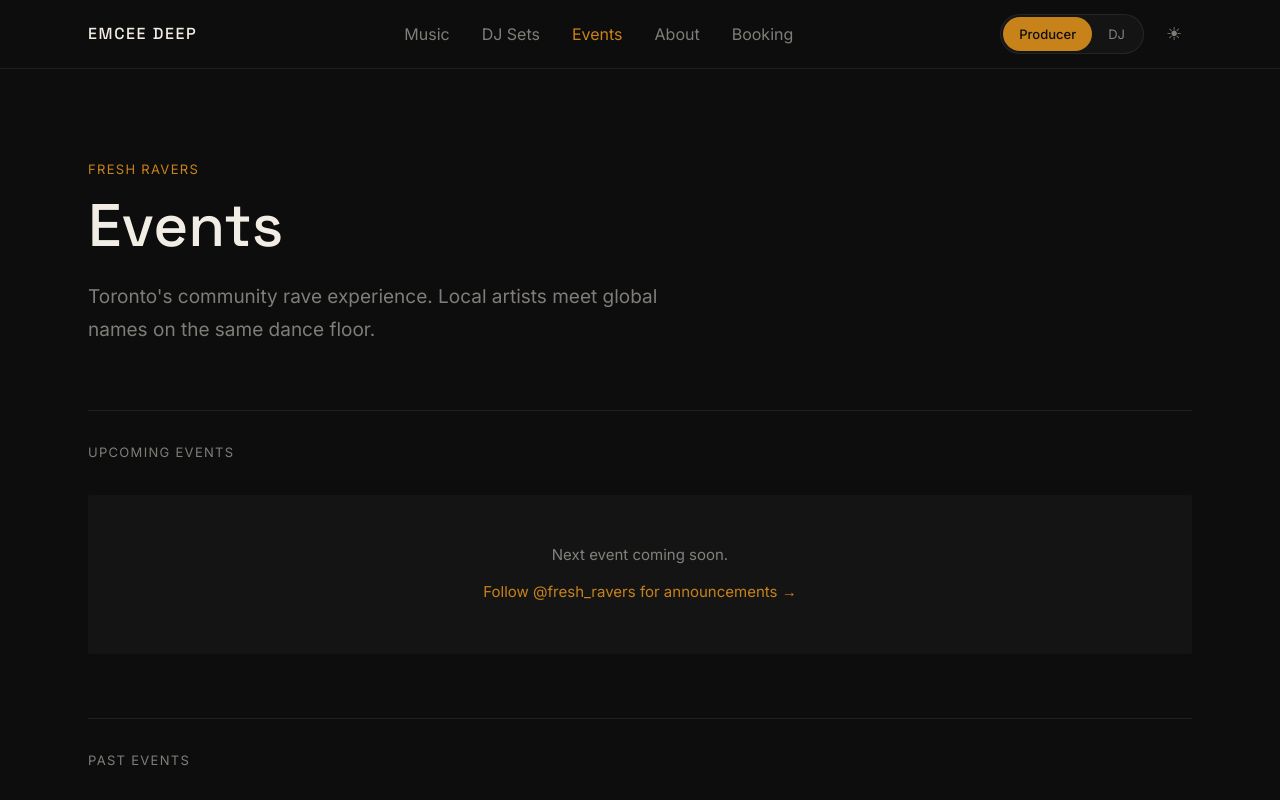
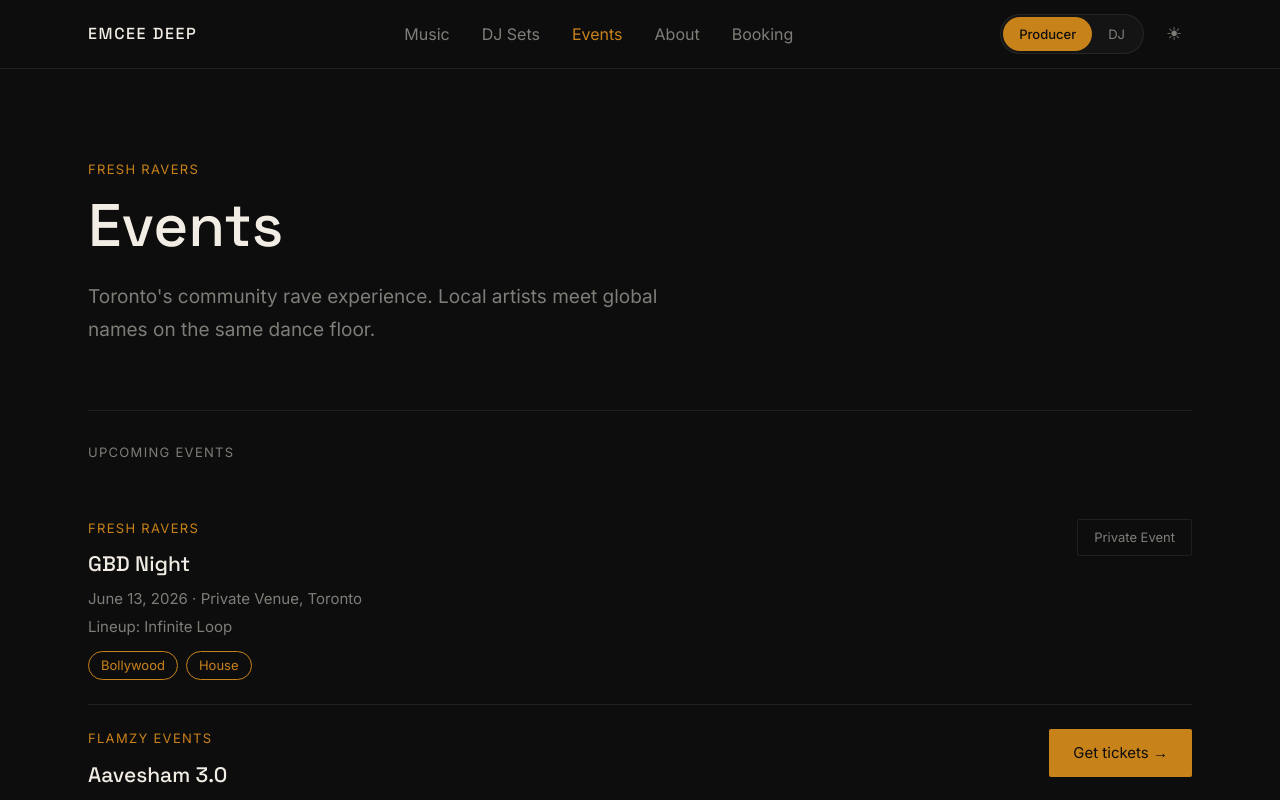
Before and after one commit to sudhi14/emcee_deep_brand_website, a React (Vite) app: page /events in a window 1280 px wide. Shown: the top 800 px of the page. Built offline with nearby package versions, Linux system fonts and the light colour scheme.

Commit message:
Adding events page

```diff
--- /dev/null
+++ b/src/data/events.json
@@ -0,0 +1,49 @@
+{
+  "upcoming": [
+    {
+      "title": "GBD Night",
+      "date": "2026-06-13",
+      "venue": "Private Venue, Toronto",
+      "ticketUrl": "",
+      "lineup": [
+        "Infinite Loop"
+      ],
+      "tags": [
+        "Bollywood",
+        "House"
+      ],
+      "presentedBy": "Fresh Ravers",
+      "private": true
+    },
+    {
+      "title": "Aavesham 3.0",
+      "date": "2026-06-19",
+      "venue": "Dopamine Lounge, Toronto",
+      "ticketUrl": "https://www.eventbrite.ca/e/aavesham-ep3-midnight-euphoria-toronto-tickets-1990287557662?aff=oddtdtcreator",
+      "lineup": [
+        "Infinite Loop",
+        "BeatMohi",
+        "Faheem on FX"
+      ],
+      "tags": [
+        "Mallu x Tamil Club Bangers"
+      ],
+      "presentedBy": "Flamzy Events",
+      "private": false
+    }
+  ],
+  "past": [
+    {
+      "title": "Coffee Rave 001",
+      "date": "April 2026",
+      "venue": "Toronto",
+      "note": ""
+    },
+    {
+      "title": "Rave Project 001",
+      "date": "December 2025",
+      "venue": "Toronto",
+      "note": ""
+    }
+  ]
+}
--- a/src/pages/Events.jsx
+++ b/src/pages/Events.jsx
@@ -1,14 +1,8 @@
 import { Link } from 'react-router-dom'
+import eventsData from '../data/events.json'
 
-const upcomingEvents = [
-  // Add events here as you schedule them
-  // { title: 'Fresh Ravers 003', date: '2026-09-01', venue: 'Venue Name, Toronto', ticketUrl: '#', lineup: ['Infinite Loop', 'Artist 2'] }
-]
-
-const pastEvents = [
-  { title: 'Coffee Rave 001', date: 'April 2026', venue: 'Toronto', note: '' },
-  { title: 'Rave Project 001', date: 'December 2025', venue: 'Toronto', note: '' },
-]
+const upcomingEvents = eventsData.upcoming
+const pastEvents = eventsData.past
 
 export default function Events() {
   return (
@@ -39,15 +33,31 @@ export default function Events() {
           upcomingEvents.map((event, i) => (
             <div key={i} className="flex flex-col md:flex-row justify-between gap-6 py-6" style={{ borderBottom: '0.5px solid var(--color-border)' }}>
               <div>
+                {event.presentedBy && (
+                  <p className="text-xs uppercase tracking-widest mb-2" style={{ color: 'var(--color-accent)' }}>{event.presentedBy}</p>
+                )}
                 <h2 className="font-display text-xl font-medium mb-1" style={{ color: 'var(--color-text-primary)' }}>{event.title}</h2>
-                <p className="text-sm" style={{ color: 'var(--color-text-muted)' }}>{event.date} · {event.venue}</p>
+                <p className="text-sm" style={{ color: 'var(--color-text-muted)' }}>
+                  {new Date(event.date).toLocaleDateString('en-CA', { month: 'long', day: 'numeric', year: 'numeric' })} · {event.venue}
+                </p>
                 {event.lineup && (
                   <p className="text-sm mt-1" style={{ color: 'var(--color-text-muted)' }}>Lineup: {event.lineup.join(', ')}</p>
                 )}
+                {event.tags && (
+                  <div className="flex gap-2 mt-3 flex-wrap">
+                    {event.tags.map(tag => (
+                      <span key={tag} className="text-xs px-3 py-1 rounded-full" style={{ border: '0.5px solid var(--color-accent)', color: 'var(--color-accent)' }}>{tag}</span>
+                    ))}
+                  </div>
+                )}
               </div>
-              <a href={event.ticketUrl} target="_blank" rel="noreferrer" className="px-6 py-3 text-sm rounded-sm self-start theme-transition" style={{ backgroundColor: 'var(--color-accent)', color: '#0D0D0D' }}>
-                Get tickets →
-              </a>
+              {event.private ? (
+                <span className="text-xs self-start px-4 py-2 rounded-sm" style={{ border: '0.5px solid var(--color-border)', color: 'var(--color-text-muted)' }}>Private Event</span>
+              ) : event.ticketUrl ? (
+                <a href={event.ticketUrl} target="_blank" rel="noreferrer" className="px-6 py-3 text-sm rounded-sm self-start theme-transition" style={{ backgroundColor: 'var(--color-accent)', color: '#0D0D0D' }}>
+                  Get tickets →
+                </a>
+              ) : null}
             </div>
           ))
         )}
```
